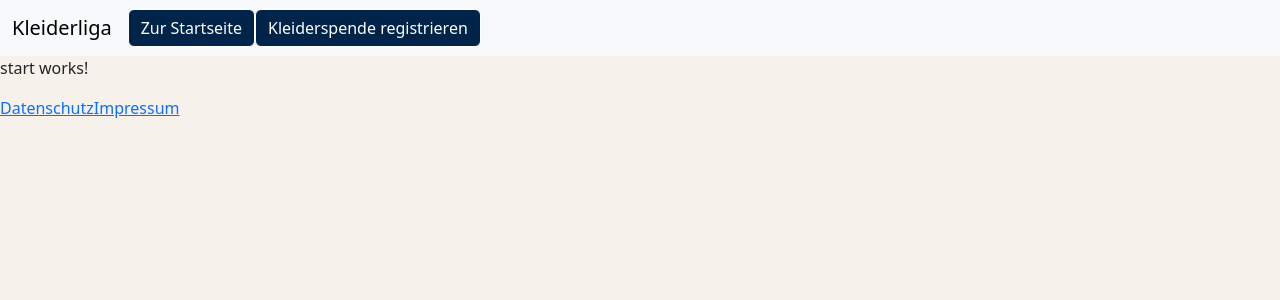
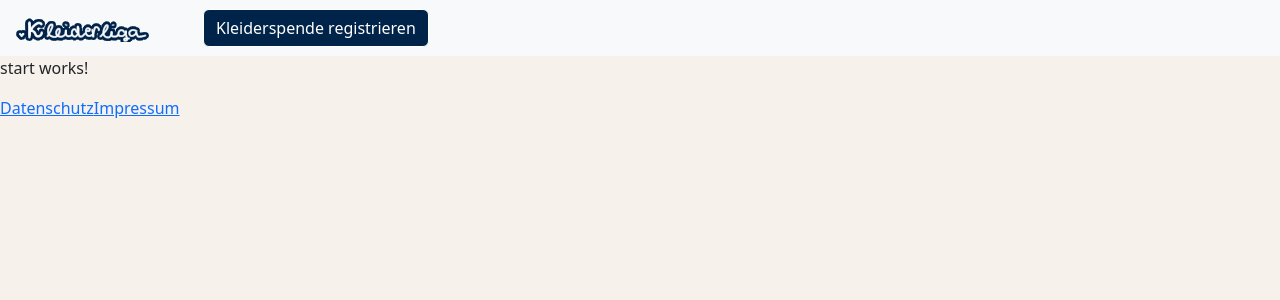
Before and after one commit to sayurii99/kleiderspende, an Angular app: page / in a window 1280 px wide. Shown: the top 300 px of the page. Built offline with nearby package versions, Linux system fonts and the light colour scheme.

Commit message:
Websitenlogo in die Navigationsleiste mit Rückverlinkung zur Startseite eingefügt

```diff
--- a/src/app/layout/header/header.html
+++ b/src/app/layout/header/header.html
@@ -1,16 +1,15 @@
-<!-- Navigation -->
+<!--Navigation-->
 
 <nav class="navbar navbar-expand-lg bg-body-tertiary">
   <div class="container-fluid">
-    <a class="navbar-brand" >Kleiderliga</a>
-    <button class="navbar-toggler" type="button" data-bs-toggle="collapse" data-bs-target="#navbarNav" aria-controls="navbarNav" aria-expanded="false" aria-label="Toggle navigation">
-      <span class="navbar-toggler-icon"></span>
-    </button>
+    <!-- Logo mit Verlinkung zur Startseite-->
+    <a class="navbar-brand" routerLink="/">
+      <img src="Kleiderliga_logo.png" alt="Kleiderliga" width="175" height="24">
+    </a>
+    <!--Logo mit Verlinkung zur Startseite Ende-->
+
     <div class="collapse navbar-collapse" id="navbarNav">
       <ul class="navbar-nav">
-        <li class="nav-item">
-          <a routerLink="/" class="btn btn-primary">Zur Startseite</a>
-        </li>
         <li class="nav-item">
           <a routerLink="registration" class="btn btn-primary">Kleiderspende registrieren</a>
         </li>
```
